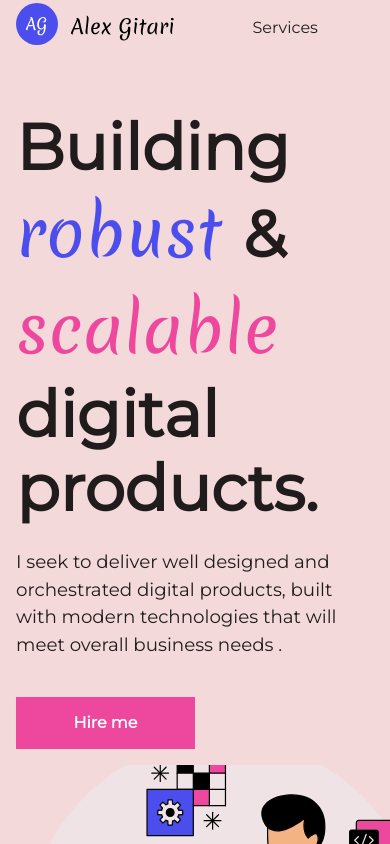
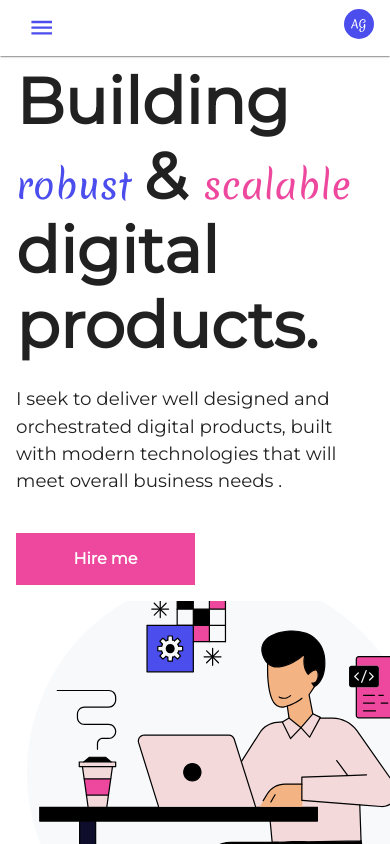
Before and after one commit to alexmurithi/alexgitari-react-dev, a React (Create React App) app: page / in a window 390 px wide. Shown: the top 844 px of the page. Built offline with nearby package versions, Linux system fonts and the light colour scheme.

Commit message:
mobileTablet app drawer

```diff
--- a/src/Containers/Header.js
+++ b/src/Containers/Header.js
@@ -1,12 +1,30 @@
 import React, { useState } from "react";
-import { AppBar, Toolbar, Box, Tabs, Link } from "@mui/material";
+import {
+  AppBar,
+  Toolbar,
+  Box,
+  Tabs,
+  Link,
+  IconButton,
+  Drawer,
+  Divider,
+  List,
+  ListItem,
+  ListItemButton,
+  ListItemText,
+} from "@mui/material";
 import { useTheme } from "@mui/material/styles";
 
 import Image from "../Components/Image";
 import Logo from "../Assets/Images/alexgitari.svg";
+import MobileTabletLogo from "../Assets/Images/alexgitarimobile.svg";
+
+import MenuIcon from "@mui/icons-material/Menu";
 
 import ContainedButton from "../Components/Button/ContainedButton";
 import NavLinkItem from "../Components/NavLinkItem";
+
+const drawerWidth = 240;
 
 const Header = () => {
   const theme = useTheme();
@@ -21,19 +39,43 @@ const Header = () => {
 
   const [value, setValue] = useState(0);
 
+  const [mobileTabletOpen, setMobileTabletOpen] = useState(false);
+
+  const handleMobileTabletDrawerToggle = () => {
+    setMobileTabletOpen((prevState) => !prevState);
+  };
+
   const handleChange = (event, newValue) => {
     setValue(newValue);
   };
 
+  // const isMobileTablet = useMediaQuery((theme) => theme.breakpoints.down("md"));
+
   return (
     <>
-      <AppBar position="fixed" color="peach" elevation={0}>
+      <AppBar color="white" elevation={1} component="nav" position="fixed">
         <Toolbar>
-          <Link href="/">
+          <IconButton
+            size="large"
+            aria-label="account of current user"
+            aria-controls="menu-appbar"
+            aria-haspopup="true"
+            color="primary"
+            sx={{ display: { xs: "flex", lg: "none" } }}
+            onClick={handleMobileTabletDrawerToggle}
+          >
+            <MenuIcon />
+          </IconButton>
+          <Link href="/" sx={{ display: { xs: "none", lg: "flex" } }}>
             <Image src={Logo} width="inherit" alt="Alex Gitari" />
           </Link>
-
-          <Box sx={{ width: "100%" }}>
+          <Box
+            sx={{
+              display: { xs: "none", lg: "flex" },
+              flexGrow: 1,
+              ml: 4,
+            }}
+          >
             <Tabs value={value} onChange={handleChange} centered>
               {pages.map((page) => (
                 <NavLinkItem
@@ -49,13 +91,50 @@ const Header = () => {
               ))}
             </Tabs>
           </Box>
-          <Box sx={{ display: "flex", flexGrow: 0 }}>
+          <Box sx={{ display: { xs: "flex", lg: "none" }, flexGrow: 1 }}></Box>
+          <Box sx={{ display: { xs: "flex", lg: "none" }, flexGrow: 0 }}>
+            <Link href="/">
+              <Image src={MobileTabletLogo} alt="Alex Gitari" width={30} />
+            </Link>
+          </Box>
+          <Box sx={{ display: { xs: "none", lg: "flex" }, flexGrow: 0 }}>
             <ContainedButton sx={{ width: 179, height: 52 }}>
               Contact Me
             </ContainedButton>
           </Box>
         </Toolbar>
       </AppBar>
+      <Box component="nav">
+        <Drawer
+          open={mobileTabletOpen}
+          onClose={handleMobileTabletDrawerToggle}
+          variant="temporary"
+          sx={{
+            display: { xs: "block", lg: "none" },
+            "& .MuiDrawer-paper": {
+              boxSizing: "border-box",
+              width: drawerWidth,
+            },
+          }}
+        >
+          <Box sx={{ textAlign: "center" }}>
+            <Link href="/">
+              <Image src={Logo} width="inherit" alt="Alex Gitari" />
+            </Link>
+          </Box>
+
+          <Divider />
+          <List>
+            {pages.map((page, index) => (
+              <ListItem key={index} disablePadding>
+                <ListItemButton>
+                  <ListItemText primary={page} />
+                </ListItemButton>
+              </ListItem>
+            ))}
+          </List>
+        </Drawer>
+      </Box>
       <Toolbar />
     </>
   );
--- a/src/Pages/Main.js
+++ b/src/Pages/Main.js
@@ -5,12 +5,17 @@ import Image from "../Components/Image";
 import CodeIllustrator from "../Assets/Images/code-illustrator.svg";
 import { technologies } from "../Utils/Technologies";
 import { shuffleArray } from "../Utils/Arrays";
+import { useTheme } from "@mui/material/styles";
 
 import { Helmet } from "react-helmet-async";
 
 const Main = () => {
+  const theme = useTheme();
+
   const Hero = () => (
-    <Box mt={6.75}>
+    <Box
+      sx={{ marginTop: 6.75, [theme.breakpoints.down("md")]: { marginTop: 1 } }}
+    >
       <Grid container spacing={2}>
         <Grid item xl={6} lg={6}>
           <Typography variant="h1" sx={{ fontWeight: "bold" }} gutterBottom>
@@ -18,7 +23,11 @@ const Main = () => {
             <Typography
               component="span"
               color="primary.main"
-              sx={{ fontFamily: "merienda", fontSize: 64 }}
+              sx={{
+                fontFamily: "merienda",
+                fontSize: 64,
+                [theme.breakpoints.down("md")]: { fontSize: 36 },
+              }}
             >
               robust{" "}
             </Typography>
@@ -26,7 +35,11 @@ const Main = () => {
             <Typography
               component="span"
               color="secondary.main"
-              sx={{ fontFamily: "merienda", fontSize: 64 }}
+              sx={{
+                fontFamily: "merienda",
+                fontSize: 64,
+                [theme.breakpoints.down("md")]: { fontSize: 36 },
+              }}
             >
               scalable
             </Typography>{" "}
--- a/src/Themes/Default.js
+++ b/src/Themes/Default.js
@@ -4,6 +4,9 @@ import "@fontsource/merienda";
 
 const theme = createTheme({
   palette: {
+    white: {
+      main: "#FFFFFF",
+    },
     primary: {
       main: "#4B4DED",
     },
@@ -11,7 +14,7 @@ const theme = createTheme({
       main: "#ED489E",
     },
     background: {
-      default: "#F3D9DA",
+      default: "#ffffff",
     },
     peach: {
       main: "#F3D9DA",
@@ -57,4 +60,5 @@ const theme = createTheme({
     },
   },
 });
+
 export default theme;
```
Also changed, not shown: public/manifest.json, src/Assets/Images/alexgitarimobile.svg (added).
